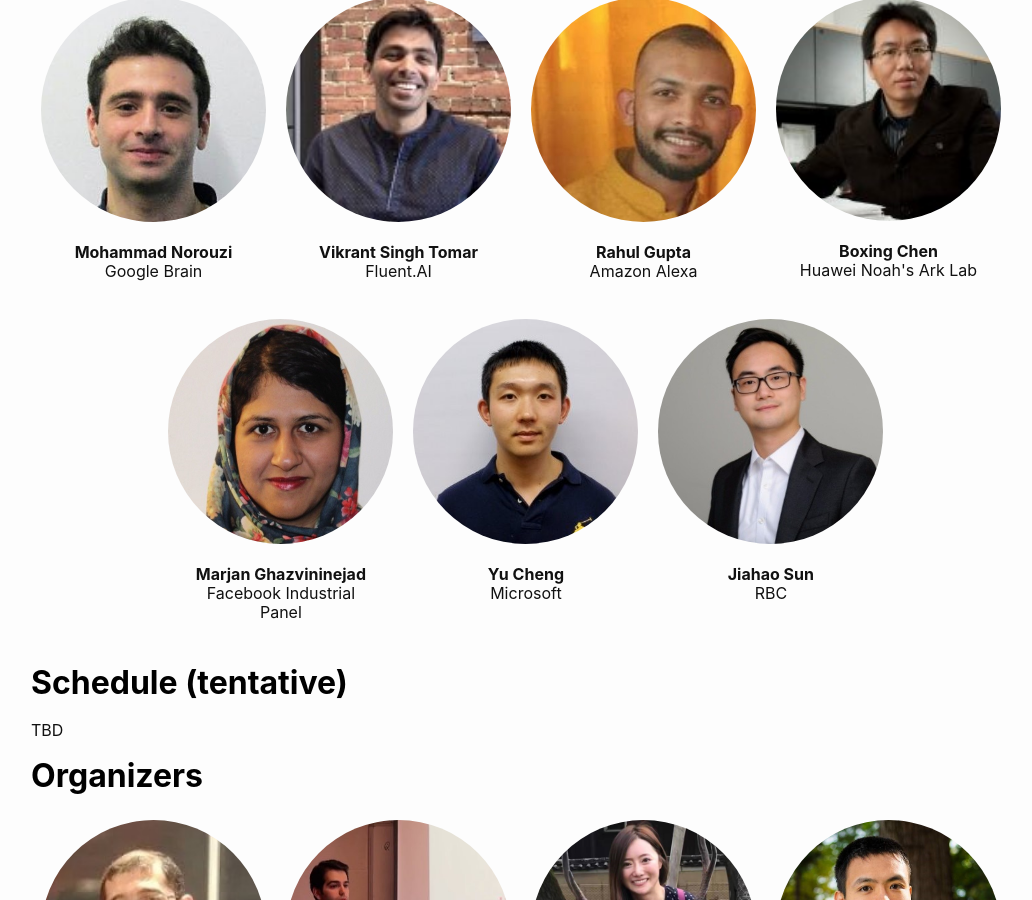
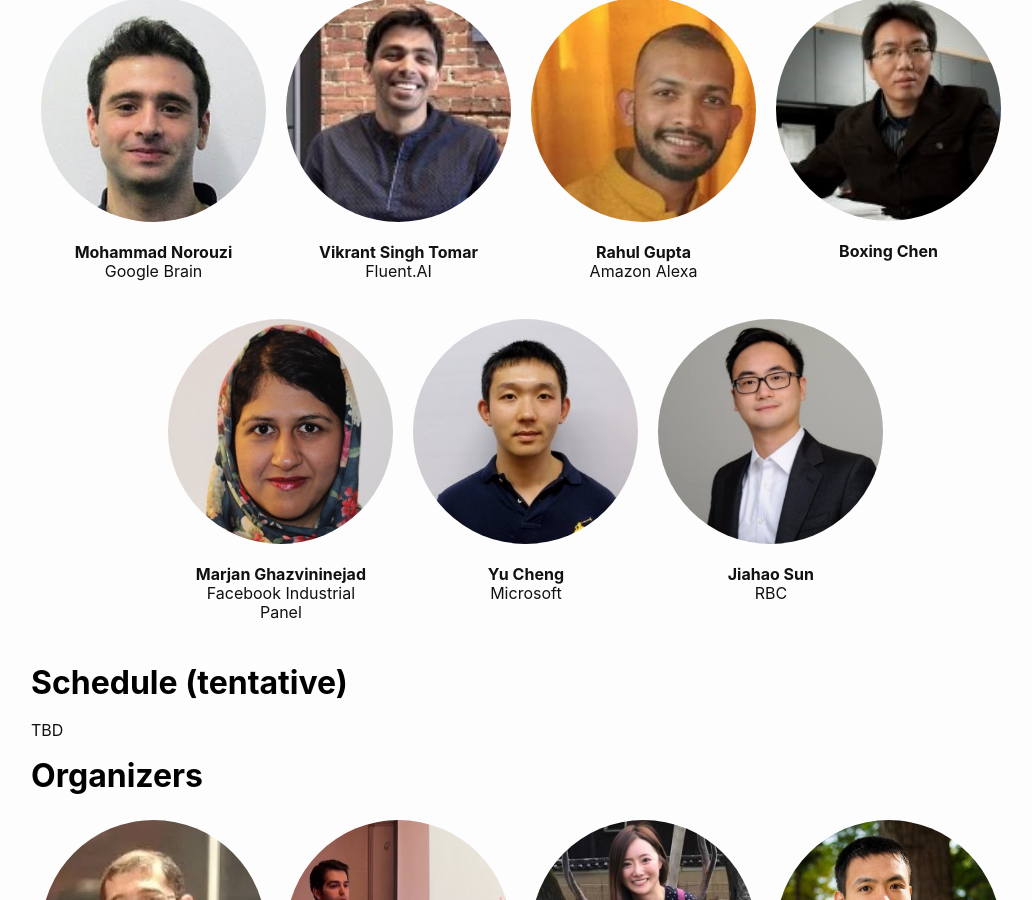
Before and after one commit to neurips2022-enlsp/neurips2022-enlsp.github.io, a Jekyll site: the page built from index.md, in a window 1280 px wide and 900 px high, scrolled down 4284 px. Shown: the whole window, without its empty margins (119-1151 px from the left). Built offline with Jekyll 4.4.1, drawn with Linux system fonts in a browser that asks for light colours; nearby versions of some CDN libraries.

Commit message:
Update panelists.yml

```diff
--- a/_data/panelists.yml
+++ b/_data/panelists.yml
@@ -10,7 +10,7 @@
       affiliation: Amazon Alexa
       photo: rahul_gupta.jfif
     - name: Boxing Chen
-      affiliation: Huawei Noah's Ark Lab
+      affiliation:
       photo: boxing.jpg
 - num_row: 2
   speakers:
```
